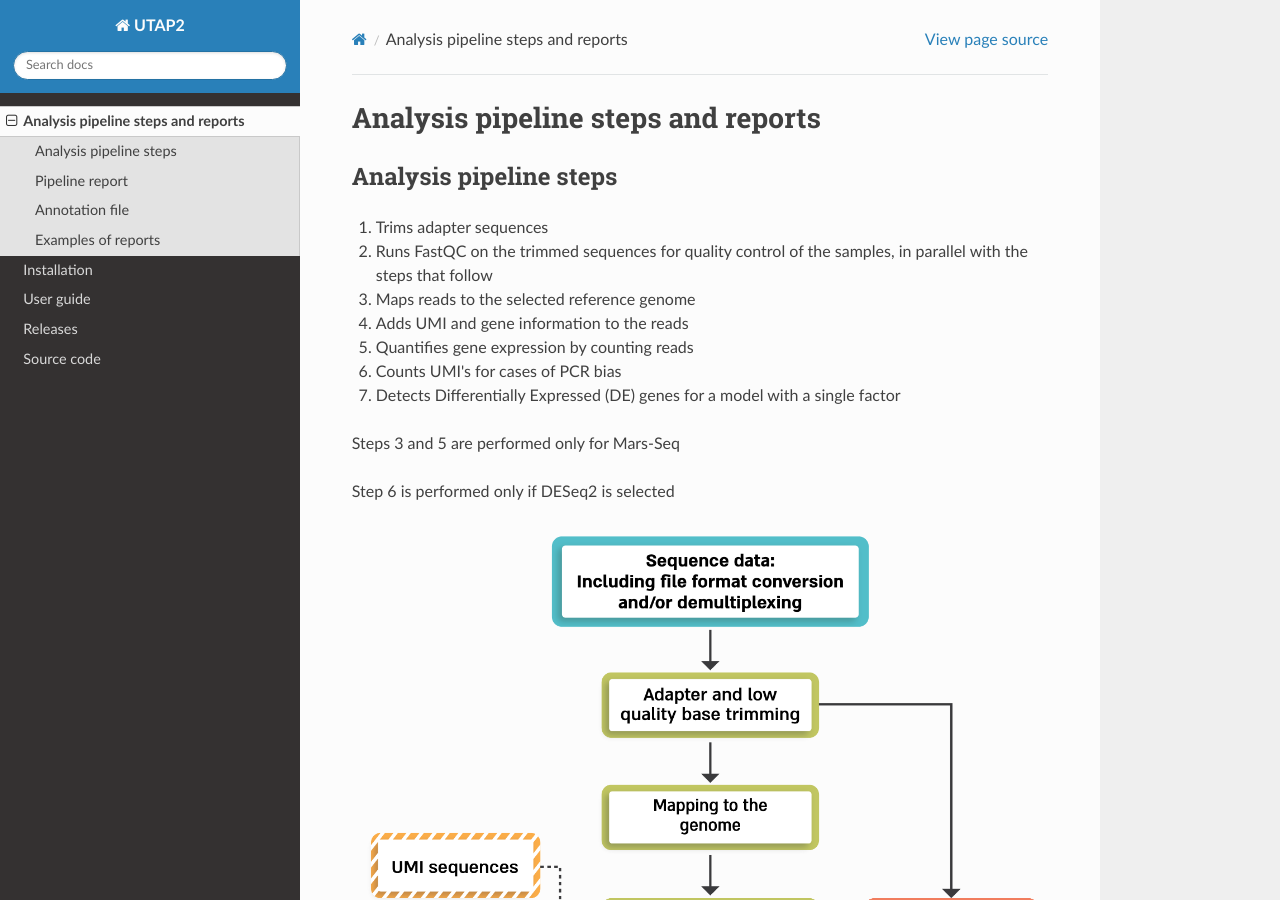
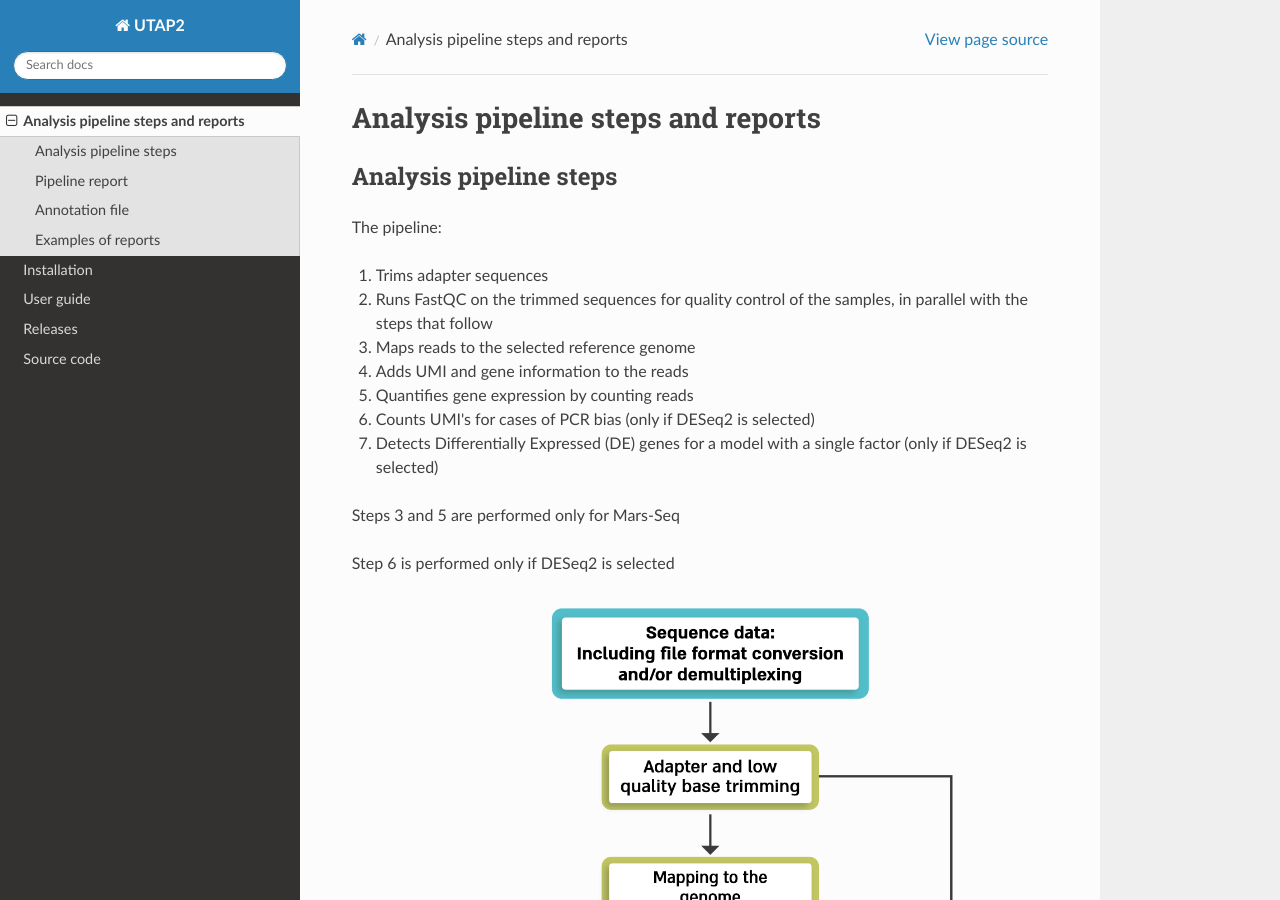
Before and after one commit to utap2/utap2, a Sphinx documentation site: the page built from docs/rst/rna-mars-seq-results.rst, in a window 1280 px wide and 900 px high. Built offline with Sphinx 7.4.7 and the Read the Docs theme 3.1.0, drawn with Linux system fonts in a browser that asks for light colours; pages that are not in the unit, such as notebooks, are missing from menus.

Commit message:
Update rna-mars-seq-results.rst

```diff
--- a/docs/rst/rna-mars-seq-results.rst
+++ b/docs/rst/rna-mars-seq-results.rst
@@ -3,6 +3,8 @@ Analysis pipeline steps and reports
 
 Analysis pipeline steps
 -----------------------
+
+The pipeline:
 
 1. Trims adapter sequences
 
@@ -14,9 +16,9 @@ Analysis pipeline steps
 
 5. Quantifies gene expression by counting reads
 
-6. Counts UMI's for cases of PCR bias
+6. Counts UMI's for cases of PCR bias (only if DESeq2 is selected)
 
-7. Detects Differentially Expressed (DE) genes for a model with a single factor
+7. Detects Differentially Expressed (DE) genes for a model with a single factor (only if DESeq2 is selected)
 
 Steps 3 and 5 are performed only for Mars-Seq
 
```
